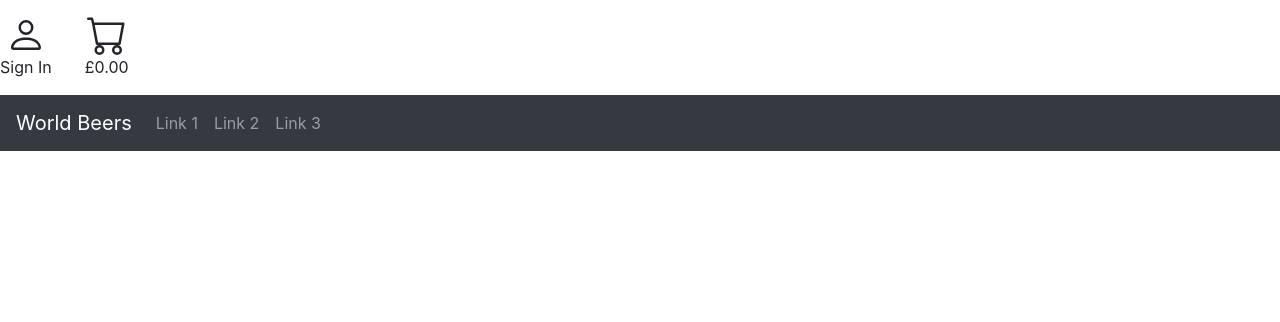
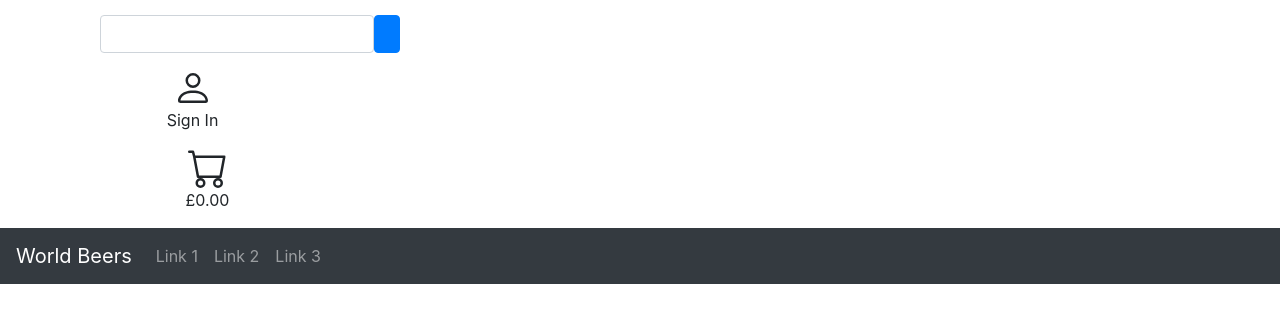
Before and after one commit to Walter64/Professional-Practice-Project, a React (Create React App) app in the folder beerwebsite/: page / in a window 1280 px wide. Shown: the top 322 px of the page. Built offline with nearby package versions, Linux system fonts and the light colour scheme.

Commit message:
partial commit

```diff
--- a/beerwebsite/src/App.css
+++ b/beerwebsite/src/App.css
@@ -37,14 +37,25 @@
   }
 }
 
+#header{
+  float: left;
+}
+
+
+.input-group{
+  /* float:left; */
+  margin-top: 15px;
+  margin-left: 100px;
+}
+
 #signIn{
-  float: left;
+  /* float: left; */
   margin-top: 15px;
   margin-right: 15px;
 }
 
 #cart{
-  float: left;
+  /* float: left; */
   margin-top: 15px;
   margin-left: 15px;
 }
--- a/beerwebsite/src/App.js
+++ b/beerwebsite/src/App.js
@@ -7,7 +7,18 @@ function App() {
   return (
     <div className="App">
       <header>
-        <div>
+        <div id="header">
+
+          <div class="input-group">
+            <div class="form-outline">
+              <input type="search" id="form1" class="form-control" />
+
+            </div>
+            <button type="button" class="btn btn-primary">
+              <i class="fas fa-search"></i>
+            </button>
+          </div>
+
           <div id="signIn">
             <figure>
               <svg xmlns="http://www.w3.org/2000/svg" width="50" height="40" fill="currentColor" class="bi bi-person" viewBox="0 0 16 16">
@@ -16,6 +27,7 @@ function App() {
               <figcaption id="text">Sign In</figcaption>
             </figure>
           </div>
+
           <div id="cart">
             <figure>
               <svg xmlns="http://www.w3.org/2000/svg" width="50" height="40" fill="currentColor" class="bi bi-cart" viewBox="0 0 16 16">
```
